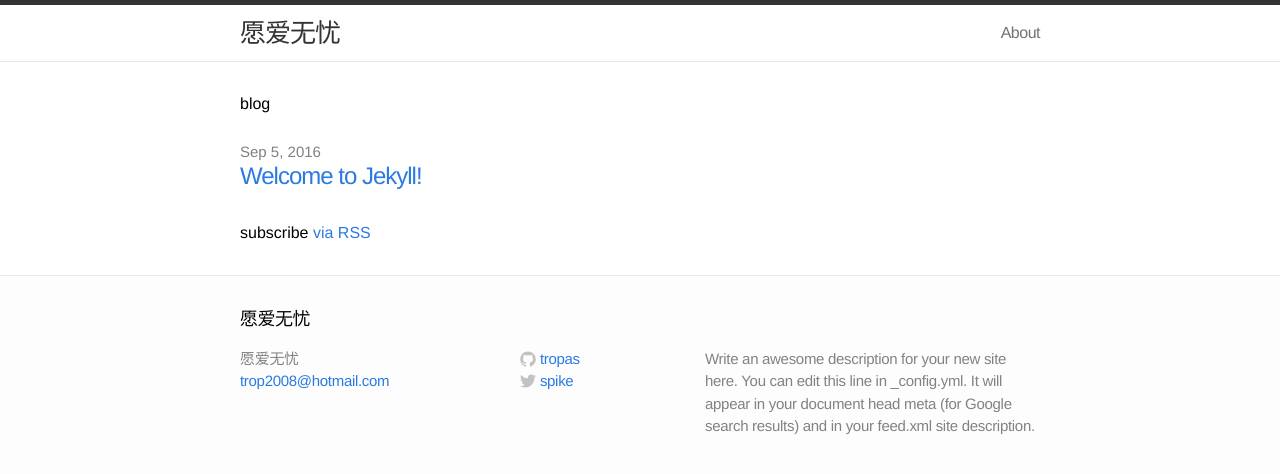
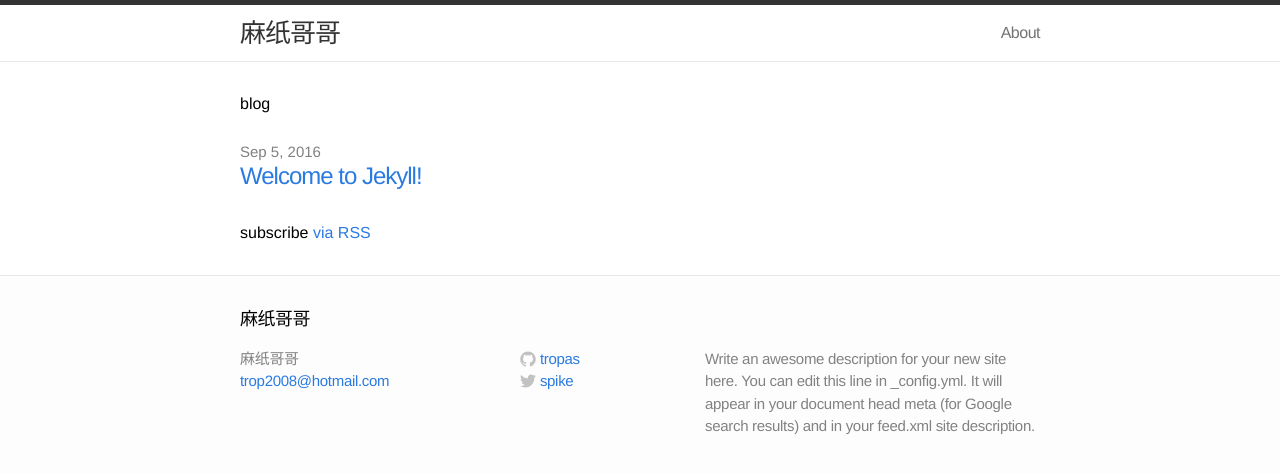
Before and after one commit to tropas/tropas.github.io, a Jekyll site: the page built from index.html, in a window 1280 px wide. Shown: the top 474 px of the page. Built offline with Jekyll 4.4.1, drawn with Linux system fonts in a browser that asks for light colours.

Commit message:
modify title.

```diff
--- a/_config.yml
+++ b/_config.yml
@@ -1,5 +1,5 @@
 # Site settings
-title: 愿爱无忧
+title: 麻纸哥哥
 email: trop2008@hotmail.com
 description: "Write an awesome description for your new site here. You can edit this line in _config.yml. It will appear in your document head meta (for Google search results) and in your feed.xml site description."
 baseurl: ""
```
Also changed, not shown: 4 other files.
